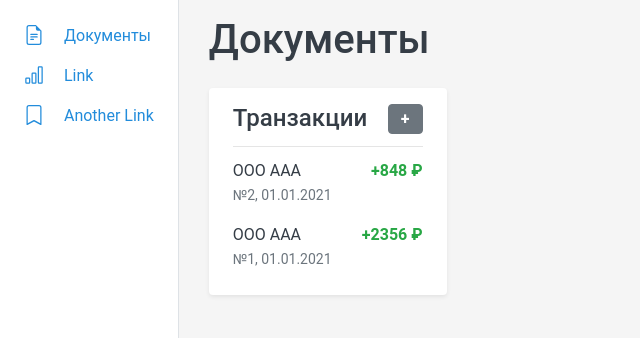
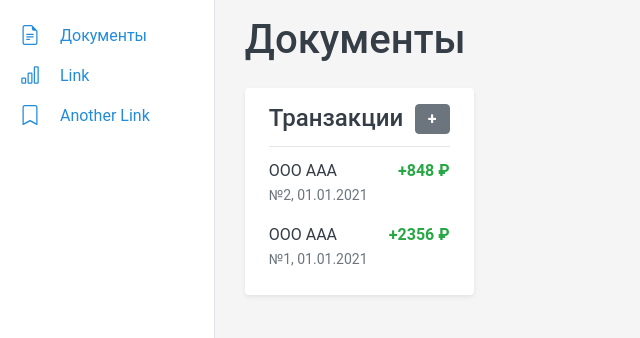
Before and after one commit to Aschlock/fr, a Nuxt app: page / in a window 1280 px wide. Shown: the top 338 px of the page, without its empty margins (0-640 px from the left). Built offline with nearby package versions, Linux system fonts and the light colour scheme.

Commit message:
Update index.vue

```diff
--- a/pages/index.vue
+++ b/pages/index.vue
@@ -4,15 +4,15 @@
       <b-row>
         <div class="vh-100 bg-white d-none d-lg-block pt-3 border-right">
           <b-nav vertical>
-            <b-nav-item class="px-2" active>
+            <b-nav-item class="pl-1 pr-5" active>
               <b-icon icon="file-earmark-text" class="mr-3"></b-icon>
               Документы
             </b-nav-item>
-            <b-nav-item class="px-2">
+            <b-nav-item class="pl-1 pr-5">
               <b-icon icon="bar-chart" class="mr-3"></b-icon>
               Link
             </b-nav-item>
-            <b-nav-item class="px-2">
+            <b-nav-item class="pl-1 pr-5">
               <b-icon icon="bookmark" class="mr-3"></b-icon>
               Another Link
             </b-nav-item>
@@ -55,8 +55,17 @@
                         </div>
                       </b-list-group-item>
                     </template>
-                    <b-list-group-item href="#" v-if="cards[0].items.length >= 5" class="text-primary">
-                      Показать все
+                    <b-list-group-item href="#" v-if="cards[0].items.length > 5" class="text-primary">
+                      <div class="d-flex justify-content-between">
+                        <div>
+                          Показать все
+                        </div>
+                        <div>
+                          <b-badge variant="light" class="text-primary">
+                            {{ cards[0].items.length }}
+                          </b-badge>
+                        </div>
+                      </div>
                     </b-list-group-item>
                   </b-list-group>
 
```
